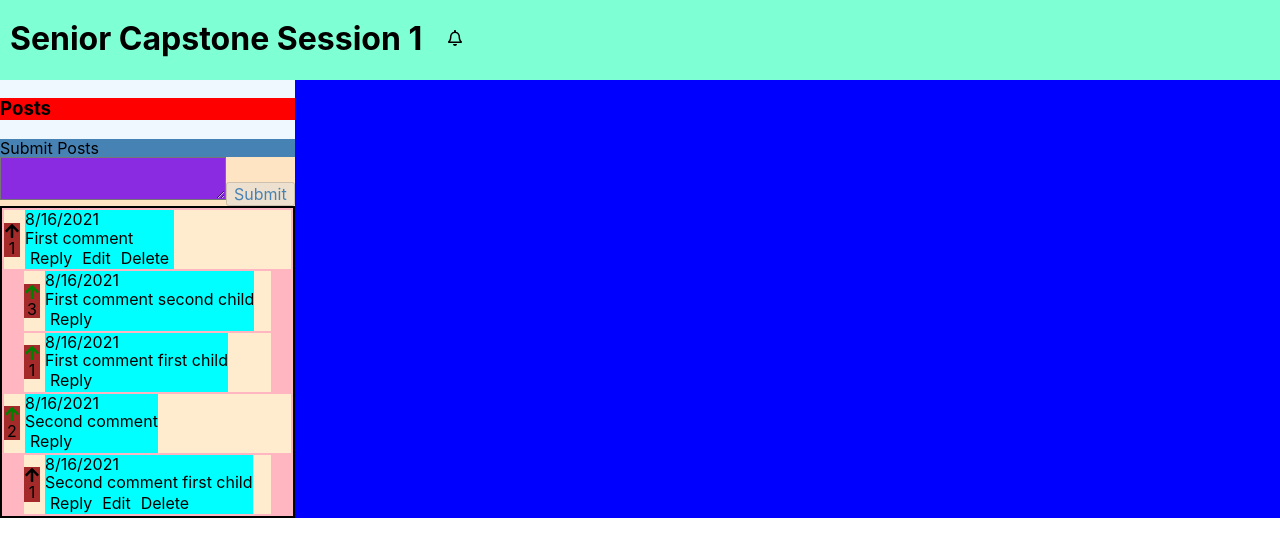
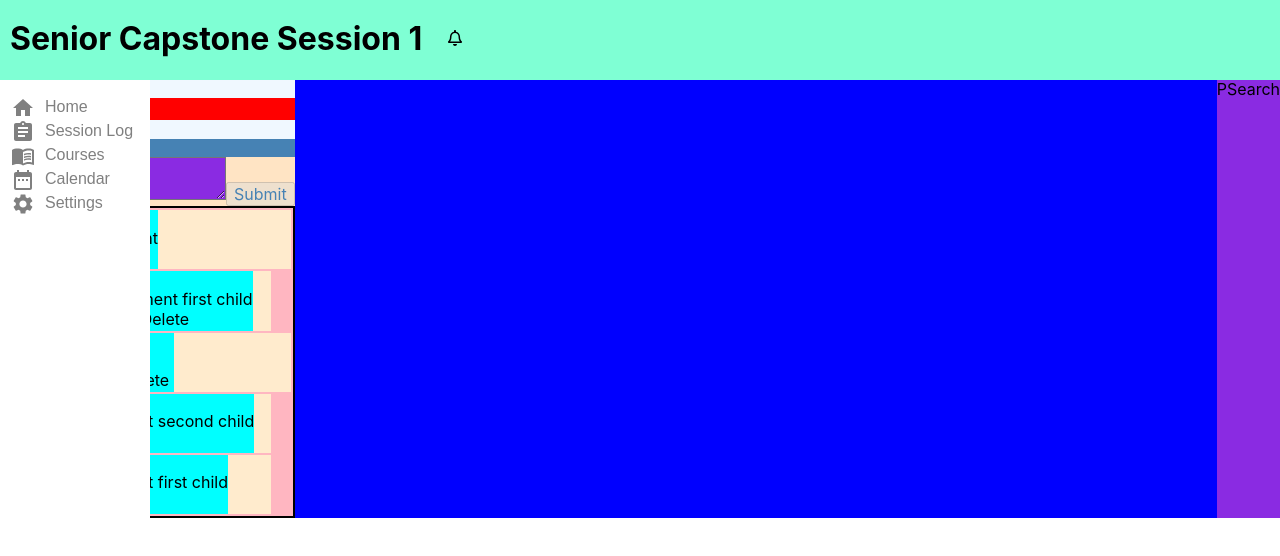
Before and after one commit to marideguia/ghost-post, a React (Create React App) app in the folder ghost-post-app/: page /posts in a window 1280 px wide. Shown: the top 556 px of the page. Built offline with nearby package versions, Linux system fonts and the light colour scheme.

Commit message:
updated post rendering by upvote

```diff
--- a/ghost-post-app/src/components/Posts.js
+++ b/ghost-post-app/src/components/Posts.js
@@ -10,22 +10,24 @@ import {
 import Post from "./Post.js"
 import PostForm from "./PostForm.js"
 import Header from "./Header.js"
+import Sidebar from "./Sidebar.js"
+import PSearch from "./PSearch.js"
 
 const Posts = ({currentUserID}) => {
   // Store and set posts
   const [posts, setPosts] = useState([])
-
   // Store and set active (editing or replying) posts
   const[activePost, setActivePost] = useState(null)
-
-  // Filter out replies (root posts only - ParentID is null)
+  // Filter out replies (root posts only - ParentID is null) and sort by upvotes
   const rootPosts = posts.filter( (post) => post.ParentID === null)
+    .sort( (a,b) => a.Upvotes.length - b.Upvotes.length)
+    .reverse()
 
   // Sort replies by upvotes
   const getReplies = (postID) => {
     return posts.filter( (post) => post.ParentID === postID)
-      .sort( (a,b) =>a.Upvotes.length - b.Upvotes.length)
-      .reverse();
+      .sort( (a,b) => a.Upvotes.length - b.Upvotes.length)
+      .reverse()
   }
 
   // Store new post
@@ -109,8 +111,9 @@ const Posts = ({currentUserID}) => {
       <Header title="Senior Capstone Session 1"/>
 
       <div className = "p-container">
-
+        <Sidebar/>
         <div className="posts">
+          {/* <Sidebar /> */}
           <h3 className="posts-title">Posts</h3>
 
           {/* Form to submit posts */}
@@ -140,8 +143,9 @@ const Posts = ({currentUserID}) => {
               />
             ))}
           </div>
-    </div>
-    </div>
+        </div>
+        <PSearch />
+      </div>
     </div>
   )
 }
--- a/ghost-post-app/src/index.css
+++ b/ghost-post-app/src/index.css
@@ -33,6 +33,7 @@ code {
 .p-container {
   background-color: blue;
   display: flex;
+  /* flex-direction: column; */
 }
 
 .PSearch {
@@ -45,6 +46,10 @@ code {
 .bell {
   /* background-color: aquamarine; */
   margin: auto 25px;
+}
+
+.sidebar-container {
+  background-color: black;
 }
 
 /* POST.JS STYLES */
```
